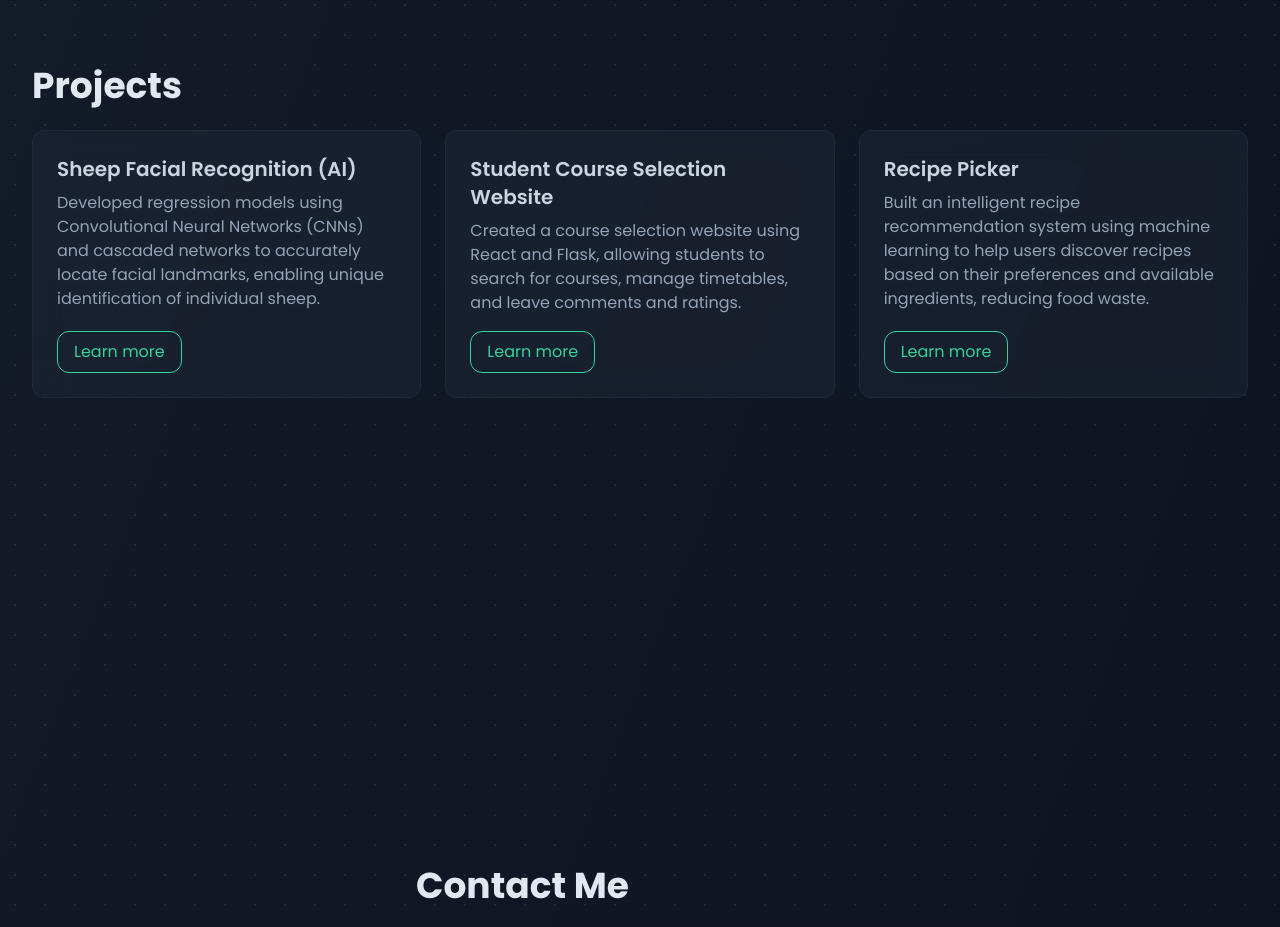
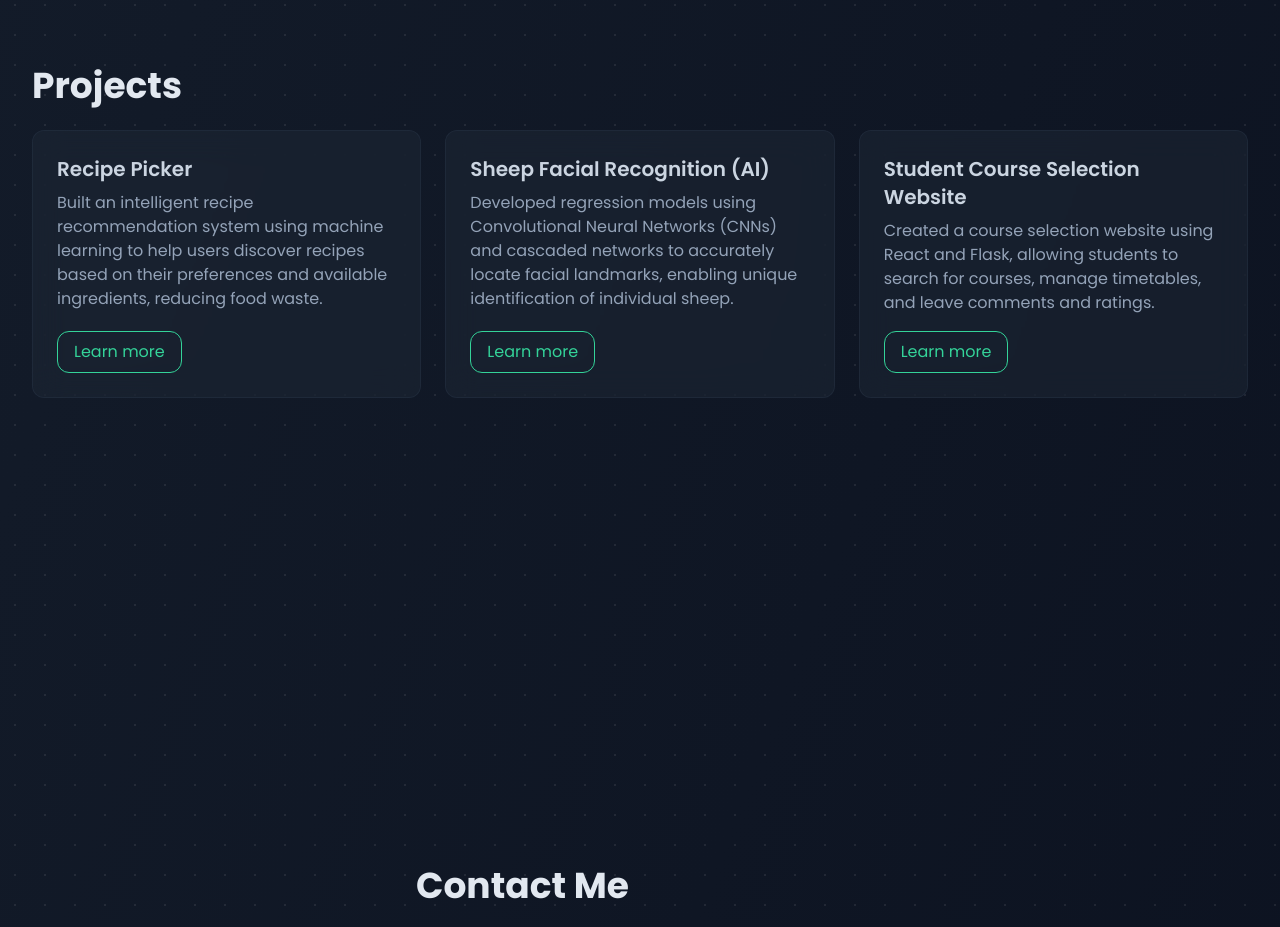
Before and after one commit to yuxincheng73/Personal-Portfolio, a Next.js app: page / in a window 1280 px wide. Shown: the part 1720-2647 px from the top of the page. Built offline with nearby package versions, Linux system fonts and the light colour scheme.

Commit message:
small change in order of projects

```diff
--- a/app/page.jsx
+++ b/app/page.jsx
@@ -64,21 +64,21 @@ export default function Home() {
             {[
               {
                 id: 1,
+                title: "Recipe Picker",
+                description: "Built an intelligent recipe recommendation system using machine learning to help users discover recipes based on their preferences and available ingredients, reducing food waste.",
+                link: "/projects/recipe-picker"
+              },
+              {
+                id: 2,
                 title: "Sheep Facial Recognition (AI)",
                 description: "Developed regression models using Convolutional Neural Networks (CNNs) and cascaded networks to accurately locate facial landmarks, enabling unique identification of individual sheep.",
                 link: "/projects/sheep-facial-recognition"
               },
               {
-                id: 2,
+                id: 3,
                 title: "Student Course Selection Website",
                 description: "Created a course selection website using React and Flask, allowing students to search for courses, manage timetables, and leave comments and ratings.",
                 link: "/projects/course-selection"
-              },
-              {
-                id: 3,
-                title: "Recipe Picker",
-                description: "Built an intelligent recipe recommendation system using machine learning to help users discover recipes based on their preferences and available ingredients, reducing food waste.",
-                link: "/projects/recipe-picker"
               }
             ].map((project) => (
               <div
```
